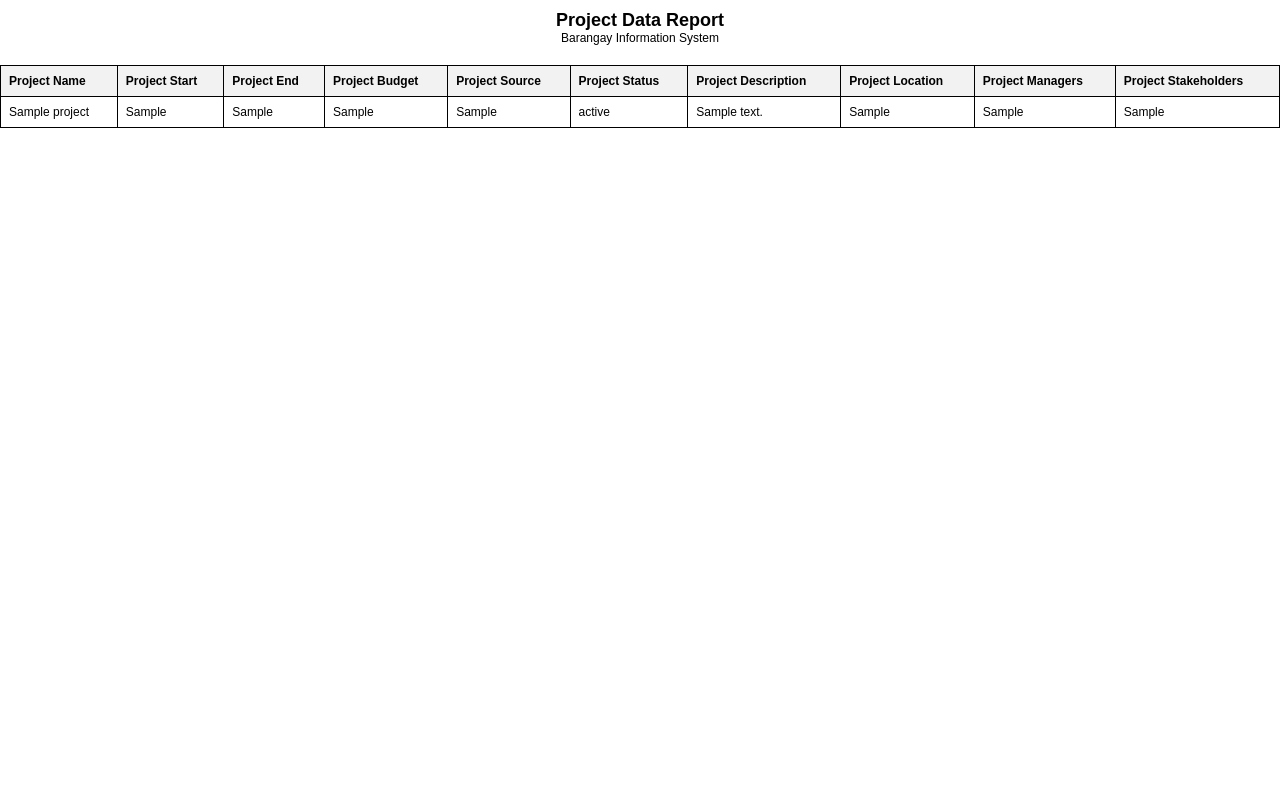
After one commit to johnfrederick9/Capstone_Project, a PHP site: page /pages/project/print_selected.php?ids=1 in a window 1280 px wide. The commit adds this page. Run offline with PHP 8.4, Linux system fonts and the light colour scheme; tables that the repository leaves empty or names only in its code hold one stand-in row (values such as "Sample post").

Commit message:
Print added button
Inig update kay dili makita ang id instead checkbox nah, nya makaprint all na and print selected.

```diff
--- a/Development/pages/project/fetch_data.php
+++ b/Development/pages/project/fetch_data.php
@@ -56,6 +56,7 @@ $data = array();
 while($row = mysqli_fetch_assoc($query))
 {
 	$sub_array = array();
+	$sub_array[] = '<input type="checkbox" class="row-checkbox" value="'.$row['project_id'].'">';
 	$sub_array[] = $row['project_name'];
 	$sub_array[] = $row['project_start'];
 	$sub_array[] = $row['project_end'];
--- /dev/null
+++ b/Development/pages/project/print_selected.php
@@ -0,0 +1,119 @@
+<?php
+include('../../connection.php');
+
+$ids = $_GET['ids'];
+$idArray = explode(',', $ids);
+
+$sql = "SELECT * FROM tb_project WHERE project_id IN (".implode(',', $idArray).")";
+$query = mysqli_query($con, $sql);
+
+echo '<html>
+<head>
+    <title>Print Selected Project</title>
+    <style>
+        @page {
+            size: A4 portrait; /* Keeps the default portrait size */
+            margin: 5mm; /* Slight margin to prevent content from touching the edges */
+        }
+        body {
+            font-family: Arial, sans-serif;
+            margin: 0;
+            padding: 0; /* Removed padding to fit content better */
+        }
+        table {
+            width: 100%;
+            border-collapse: collapse;
+            margin-top: 10px;
+        }
+        th, td {
+            border: 1px solid #000;
+            padding: 8px;
+            text-align: left;
+            font-size: 12px;
+            page-break-inside: avoid; /* Prevents page break within table rows */
+        }
+        th {
+            background-color: #f2f2f2;
+        }
+        .header {
+            text-align: center;
+            margin: 0; /* Removed margin */
+            padding: 10px 0; /* Added padding */
+        }
+        .header h1 {
+            font-size: 18px;
+            margin: 0;
+        }
+        .header p {
+            font-size: 12px;
+            margin: 0;
+        }
+
+        /* Hide print header and footer */
+        @media print {
+            body {
+                margin: 0;
+            }
+            html, body {
+                height: auto; /* Adjusted to avoid unnecessary space */
+                overflow: visible; /* Allow content to render properly */
+            }
+            .header, table {
+                page-break-after: avoid; /* Avoid page break after the header and table */
+            }
+        }
+    </style>
+</head>
+<body>
+    <div class="header">
+        <h1>Project Data Report</h1>
+        <p>Barangay Information System</p>
+    </div>
+    <table>
+        <thead>
+            <tr>
+                <th>Project Name</th>
+                <th>Project Start</th>
+                <th>Project End</th>
+                <th>Project Budget</th>
+                <th>Project Source</th>
+                <th>Project Status</th>
+                <th>Project Description</th>
+                <th>Project Location</th>
+                <th>Project Managers</th>
+                <th>Project Stakeholders</th>
+            </tr>
+        </thead>
+        <tbody>';
+
+
+while ($row = mysqli_fetch_assoc($query)) {
+    echo '<tr>
+            <td>'.$row['project_name'].'</td>
+            <td>'.$row['project_start'].'</td>
+            <td>'.$row['project_end'].'</td>
+            <td>'.$row['project_budget'].'</td>
+            <td>'.$row['project_source'].'</td>
+            <td>'.$row['project_status'].'</td>
+            <td>'.$row['project_description'].'</td>
+            <td>'.$row['project_location'].'</td>
+            <td>'.$row['project_managers'].'</td>
+            <td>'.$row['project_stakeholders'].'</td>
+          </tr>';
+}
+
+echo '</tbody></table>';
+?>
+
+<script>
+    // Print only once and prevent multiple print dialogs
+    window.onload = function() {
+        window.print(); // Automatically open print dialog
+        window.onafterprint = function() {
+            window.close(); // Close the window after printing is done
+        };
+    };
+</script>
+
+</body>
+</html>
```
Also changed, not shown: Development/pages/project/print_all.php (added, +117 -0 lines), Development/pages/project/table_project.php (+65 -5 lines).
